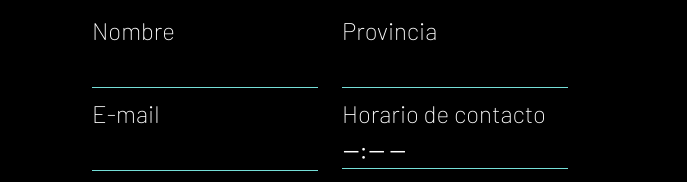
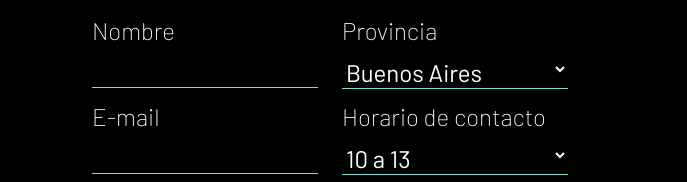
Before and after one commit to ivancatacata/front-test, a plain HTML site: page index.html in a window 1280 px wide. Shown: the part 2449-2631 px from the top of the page, 0-687 px from the left. Drawn offline with nearby package versions, Linux system fonts and the light colour scheme.

Commit message:
Add files via upload

```diff
--- a/estilos.css
+++ b/estilos.css
@@ -158,6 +158,7 @@ li:nth-child(2){
 	color: #FFFFFF;
 	background: #75DED7;
 	padding: 1vh 2vh 1vh 2vh;
+	border-radius: 2%;
 	border: none;
 }
 .footer{
--- a/index.html
+++ b/index.html
@@ -99,7 +99,32 @@
 
 							<div class="col-md-6 size4">
 								<label for="provincia">Provincia</label>
-								<input type="text" id="provincia" name="provincia" class="form">
+								<select name="provincia" class="form top" id="provincia">
+									<option value="1">Buenos Aires</option>
+									<option value="2">Capital Federal</option>
+									<option value="3">Catamarca</option>
+									<option value="4">Chaco</option>
+									<option value="5">Chubut</option>
+									<option value="6">Córdoba</option>
+									<option value="7">Corrientes</option>
+									<option value="8">Entre Ríos</option>
+									<option value="9">Formosa</option>
+									<option value="10">Jujuy</option>
+									<option value="11">La Pampa</option>
+									<option value="12">La Rioja</option>
+									<option value="13">Mendoza</option>
+									<option value="14">Misiones</option>
+									<option value="15">Neuquén</option>
+									<option value="16">Río Negro</option>
+									<option value="17">Salta</option>
+									<option value="18">San Juan</option>
+									<option value="19">San Luis</option>
+									<option value="20">Santa Cruz</option>
+									<option value="21">Santa Fe</option>
+									<option value="22">Santiago del Estero</option>
+									<option value="23">Tierra del fuego</option>
+									<option value="24">Túcuman</option>
+								</select>
 							</div>
 						</div>
 
@@ -112,7 +137,10 @@
 
 							<div class="col-md-6 size4">
 								<label for="hora">Horario de contacto</label>
-								<input type="time" id="hora" name="hora" class="form">
+								<select name="hora" class="form top" id="hora">
+									<option value="1">10 a 13</option>
+									<option value="2">13 a 19</option>
+								</select>
 							</div>
 						</div>
 
```
